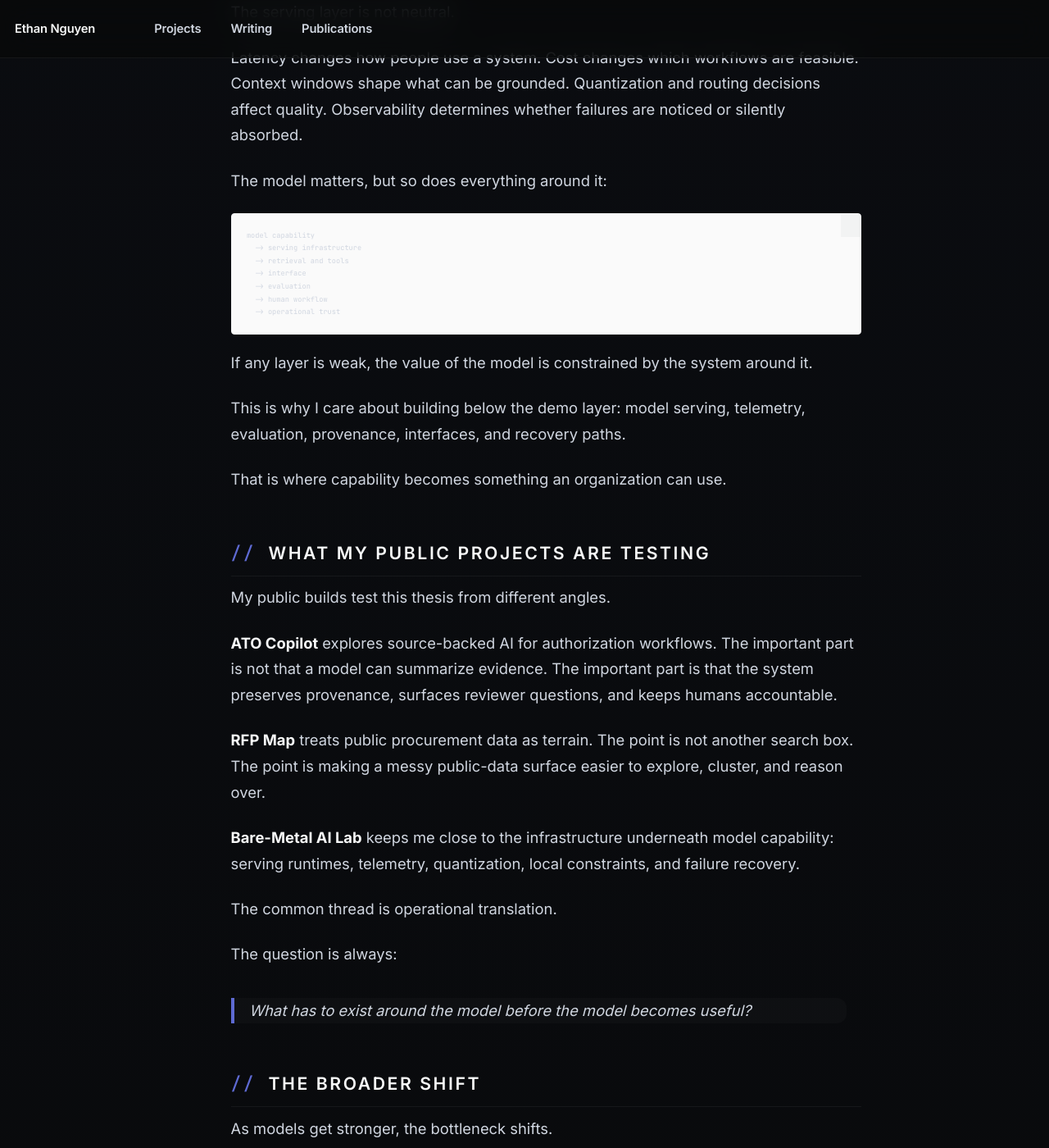
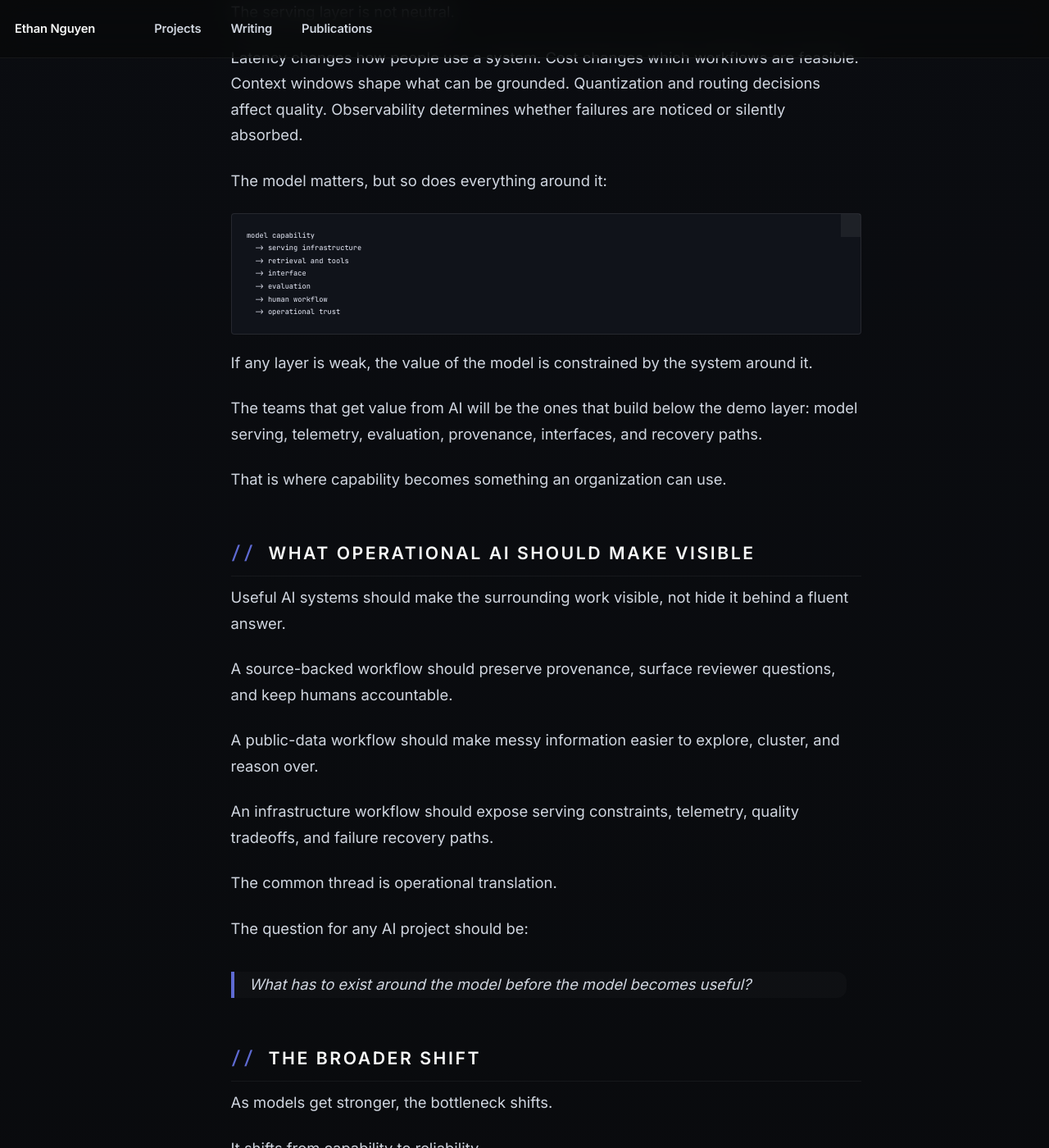
Before and after one commit to EthanHNguyen/ethanhnguyen.github.io, a Jekyll site: the page built from _posts/2026-04-28-a-model-is-not-an-operational-system.md, in a window 1280 px wide and 1400 px high, scrolled down 3653 px. Shown: the whole window at 82% size. Built offline with Jekyll 4.4.1, drawn with Linux system fonts in a browser that asks for light colours; some of the changed text lies outside the part shown.

Commit message:
Fix article contrast and CTA

```diff
--- a/_posts/2026-04-28-a-model-is-not-an-operational-system.md
+++ b/_posts/2026-04-28-a-model-is-not-an-operational-system.md
@@ -120,23 +120,23 @@
 
 If any layer is weak, the value of the model is constrained by the system around it.
 
-This is why I care about building below the demo layer: model serving, telemetry, evaluation, provenance, interfaces, and recovery paths.
+The teams that get value from AI will be the ones that build below the demo layer: model serving, telemetry, evaluation, provenance, interfaces, and recovery paths.
 
 That is where capability becomes something an organization can use.
 
-## What my public projects are testing
+## What operational AI should make visible
 
-My public builds test this thesis from different angles.
+Useful AI systems should make the surrounding work visible, not hide it behind a fluent answer.
 
-**ATO Copilot** explores source-backed AI for authorization workflows. The important part is not that a model can summarize evidence. The important part is that the system preserves provenance, surfaces reviewer questions, and keeps humans accountable.
+A source-backed workflow should preserve provenance, surface reviewer questions, and keep humans accountable.
 
-**RFP Map** treats public procurement data as terrain. The point is not another search box. The point is making a messy public-data surface easier to explore, cluster, and reason over.
+A public-data workflow should make messy information easier to explore, cluster, and reason over.
 
-**Bare-Metal AI Lab** keeps me close to the infrastructure underneath model capability: serving runtimes, telemetry, quantization, local constraints, and failure recovery.
+An infrastructure workflow should expose serving constraints, telemetry, quality tradeoffs, and failure recovery paths.
 
 The common thread is operational translation.
 
-The question is always:
+The question for any AI project should be:
 
 > What has to exist around the model before the model becomes useful?
 
@@ -156,4 +156,19 @@
 
 The next generation of AI work will not be won by models alone. It will be won by the people and teams who can turn model capability into systems that survive contact with real constraints.
 
-That is the layer I care about.
+## Build the layer around the model
+
+If you are bringing AI into a real workflow, do not stop at the model choice.
+
+Map the system around it:
+
+- What evidence does the system need?
+- How will outputs be evaluated?
+- Where will uncertainty be shown?
+- What can a reviewer inspect?
+- How will failures be detected and recovered?
+- What should be logged for audit and improvement?
+
+The call to action is simple: treat the model as one component in an operational system. Design the workflow, evidence, evaluation, interface, and recovery paths with the same seriousness as the model itself.
+
+That is how AI moves from impressive output to dependable work.
--- a/_sass/_ethan-brand.scss
+++ b/_sass/_ethan-brand.scss
@@ -277,6 +277,30 @@
   font-family: "JetBrains Mono", $monospace;
 }
 
+div.highlighter-rouge,
+figure.highlight,
+.page__content pre,
+.page__content .highlight {
+  border-color: var(--brand-border);
+  background: #10131a;
+  color: #eef1ff;
+  box-shadow: none;
+}
+
+div.highlighter-rouge::before,
+figure.highlight::before {
+  background: rgba(255, 255, 255, 0.06);
+  color: var(--brand-text-soft);
+}
+
+.page__content pre,
+.page__content pre code,
+.page__content .highlight,
+.page__content .highlight pre,
+.page__content .highlight code {
+  color: #eef1ff;
+}
+
 .page__content p > code,
 .page__content a > code,
 .page__content li > code,
```
